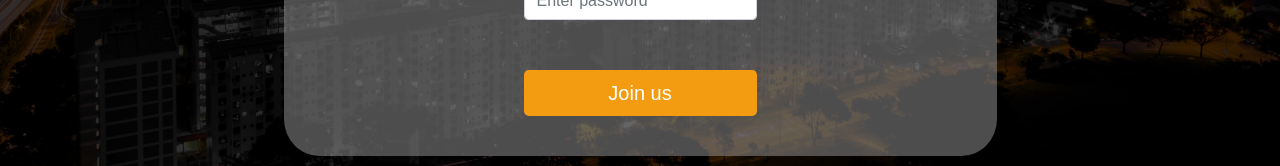
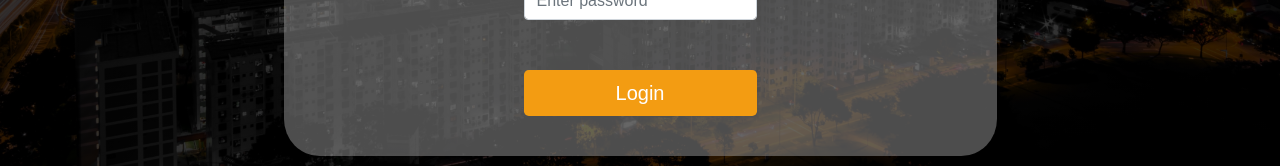
Before and after one commit to roberteftene/CleverTransit, a React (Create React App) app in the folder frontend/: page /register in a window 1280 px wide. Shown: the part 614-780 px from the top of the page. Built offline with nearby package versions, Linux system fonts and the light colour scheme.

Commit message:
fixed path for submit btn

```diff
--- a/frontend/src/containers/RegisterPage/RegisterPage.js
+++ b/frontend/src/containers/RegisterPage/RegisterPage.js
@@ -83,17 +83,12 @@ export default class Register extends Component {
                         position: 'top-center',
                         heading: 'Welcome!',
                     });
-                    this.path = '/login';
-                    // UserService.getUserByCredentials(
-                    //     this.state.email,
-                    //     this.state.password
-                    // );
+                    this.props.history.push('/login')
                 })
                 .catch(err => {
                     console.log(err);
                 });
         } else {
-            // alert('alert');
             cogoToast.warn(checkObj.msg, {
                 hideAfter: 4,
                 position: 'top-center',
@@ -102,9 +97,6 @@ export default class Register extends Component {
         }
     };
 
-    // testHandleFunction = () => {
-    //     alert(this.state.firstName);
-    // };
 
     render() {
         return (
@@ -200,9 +192,7 @@ export default class Register extends Component {
                         type="submit"
                         className="btn-signin btn-dark btn-lg btn-block"
                         onClick={e => this.handleAddUser(e)}
-                        // href={`${this.state.path}`}
-                    >
-                        <Link to={this.path}>Join us</Link>
+                    >Login
                     </button>
                 </form>
             </section>
```
